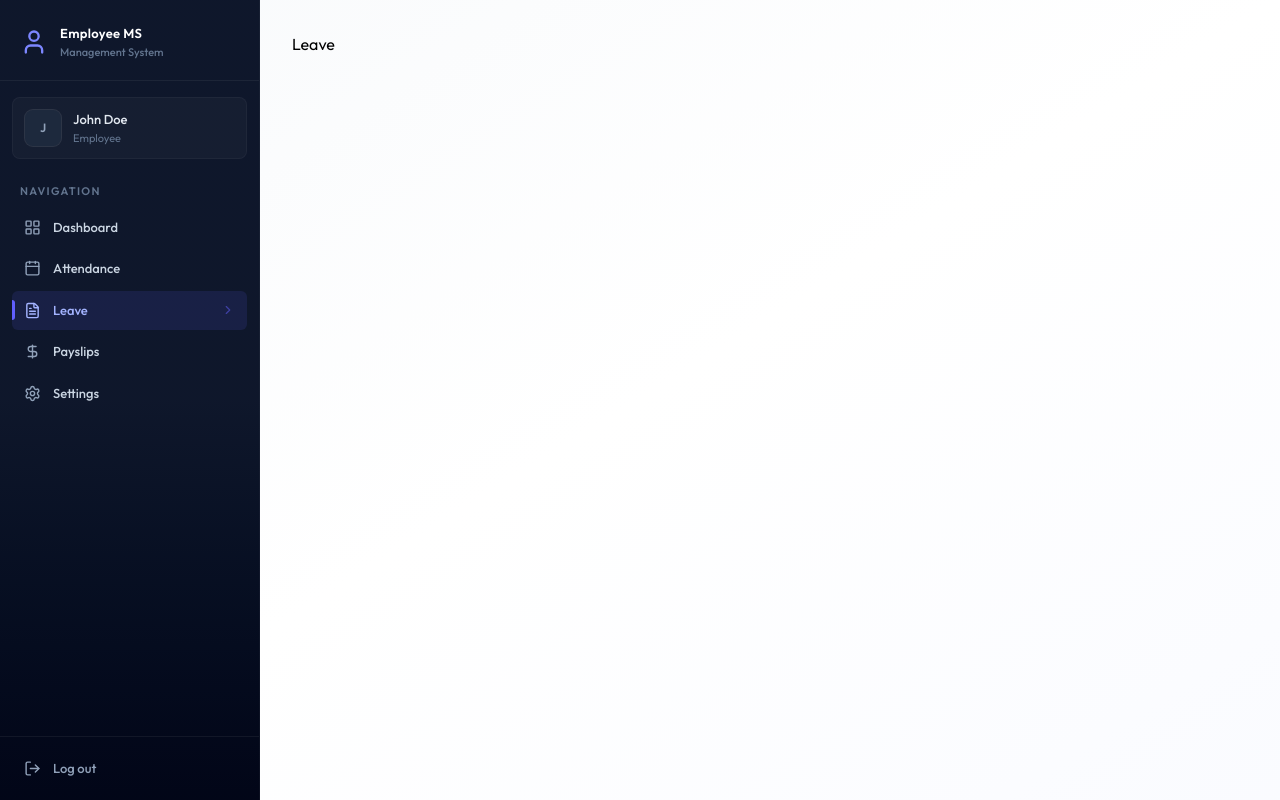
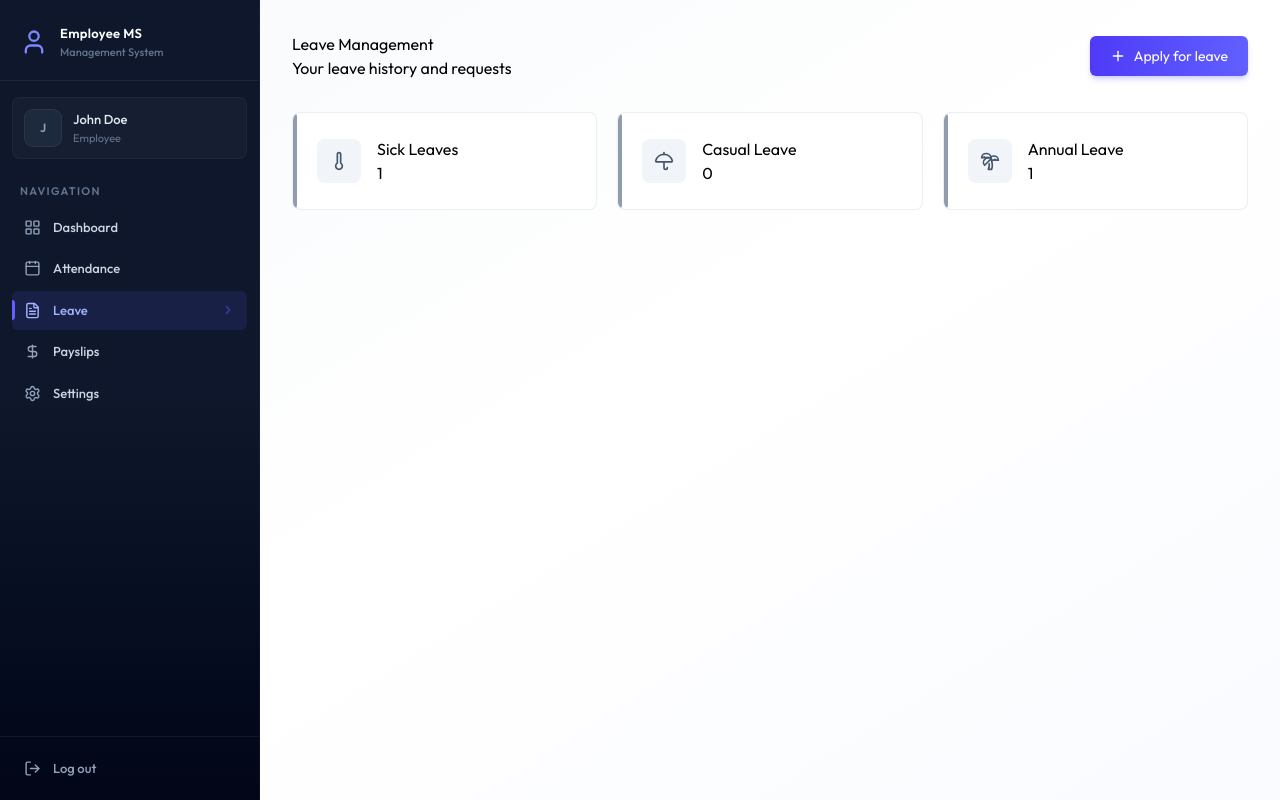
Before and after one commit to limon43633/EMS-Project-client, a React (Vite) app: page /leave in a window 1280 px wide. Built offline with nearby package versions, Linux system fonts and the light colour scheme.

Commit message:
added leave states

```diff
--- a/src/pages/Leave.jsx
+++ b/src/pages/Leave.jsx
@@ -1,9 +1,72 @@
+import { useCallback, useEffect, useState } from "react";
+import { dummyLeaveData } from "../assets/assets";
+import Loading from "../components/Loading";
+import {PalmtreeIcon, PlusIcon, ThermometerIcon, UmbrellaIcon} from "lucide-react";
 
 
 const Leave = () => {
+
+    const [leaves, setLeaves] = useState([]);
+    const [loading, setLoading] = useState(true);
+    const [showModal, setShowModal] = useState(false);
+    const [isDeleted, setIsDeleted] = useState(false);
+    const isAdmin = false;
+
+    const fetchLeaves = useCallback(()=>{
+        setLeaves(dummyLeaveData)
+        setTimeout(()=>{
+            setLoading(false);
+        }, 1000);
+    },[])
+
+
+    useEffect(()=>{
+        fetchLeaves()
+    },[fetchLeaves])
+
+    if(loading) return <Loading />
+
+    const approvedLeaves = leaves.filter((l)=>l.status === "APPROVED");
+    const sickCount = approvedLeaves.filter((l)=>l.type === "SICK").length;
+    const casualCount = approvedLeaves.filter((l)=>l.type === "CASUAL").length;
+    const annualCount = approvedLeaves.filter((l)=>l.type === "ANNUAL").length;
+
+    const leaveStats = [
+        {label: "Sick Leaves", value: sickCount, icon: ThermometerIcon},
+        {label: "Casual Leave", value: casualCount, icon: UmbrellaIcon},
+        {label: "Annual Leave", value: annualCount, icon: PalmtreeIcon},
+    ]
+
     return (
-        <div>
-            Leave
+        <div className="animate-fade-in">
+            <div className="flex flex-col sm:flex-row justify-between items-start sm:items-center gap-4 mb-8">
+                <div>
+                    <h1>Leave Management</h1>
+                    <p>{isAdmin ? "Manage leave applications" : "Your leave history and requests"}</p>
+                </div>
+                {!isAdmin && !isDeleted && (
+                    <button onClick={()=> setShowModal(true)} className="btn-primary flex items-center gap-2 w-full sm:w-auto justify-center">
+                        <PlusIcon className="w-4 h-4" /> Apply for leave
+                    </button>
+                )}
+            </div>
+            {!isAdmin && (
+                <div className="grid grid-cols-1 sm:grid-cols-3 gap-4 sm:gap-5 mb-8">
+                    {leaveStats.map((s)=>(
+                        <div key={s.label} className="card card-hover p-5 sm:p-6 flex items-center gap-4 relative overflow-hidden group ">
+                        <div className="absolute left-0 top-0 bottom-0 w-1 rounded-r-full bg-slate-500/70 group-hover:bg-indigo-500/70"/>
+                        <div className="p-3 bg-slate-100 rounded-lg group-hover:bg-indigo-50 transition-colors duration-200">
+                            <s.icon className="w-5 h-5 text-slate-600 group-hover:text-indigo-600 transition-colors duration-200" />
+                        </div>
+                        <div className="">
+                            <p>{s.label}</p>
+                            <p>{s.value}</p>
+                        </div>
+                        </div>
+                    ))}
+                </div>
+            )}
+
         </div>
     );
 };
```
